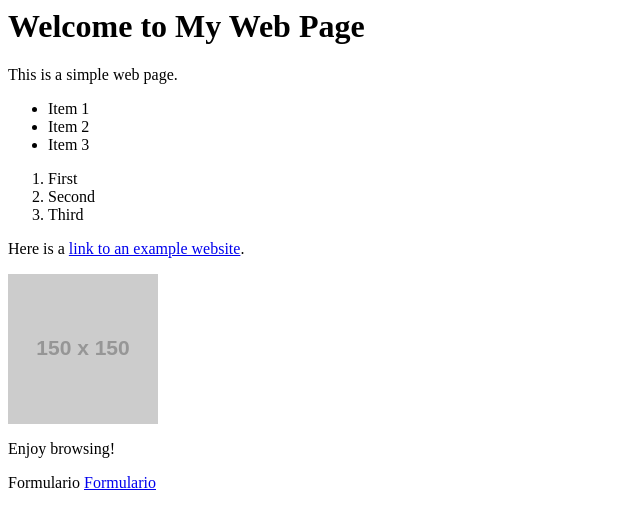
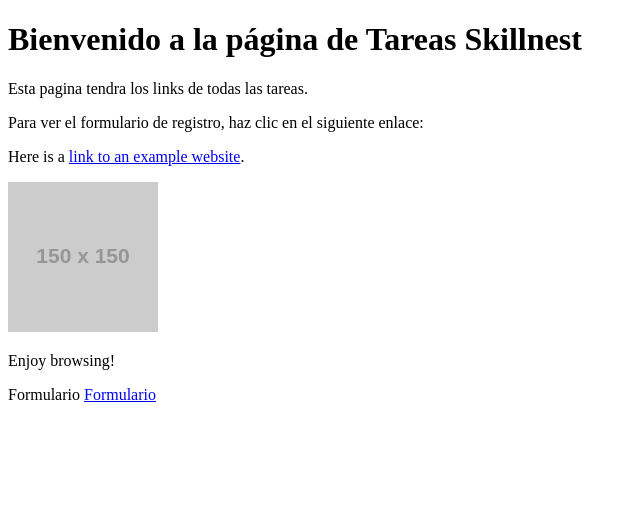
Before and after one commit to lipinskiii/Pre-bootcamp-Publico, a plain HTML site: page Formulario Tarea/index.html in a window 1280 px wide. Shown: the whole page, without its empty margins (0-640 px from the left). Drawn offline with Linux system fonts and the light colour scheme; placeholder pictures from the web are drawn by us.

Commit message:
Update index.html

```diff
--- a/Formulario Tarea/index.html
+++ b/Formulario Tarea/index.html
@@ -1,22 +1,14 @@
-<html>
+<!DOCTYPE html>
+<html lang="es">
 <head>
     <meta charset="UTF-8">
-    <title>My Web Page</title>
+    <title>Tareas Skillnest java</title>
 </head>
 <body>
-    <h1>Welcome to My Web Page</h1>
-    <p>This is a simple web page.</p>
+    <h1>Bienvenido a la página de Tareas Skillnest</h1>
+    <p>Esta pagina tendra los links de todas las tareas.</p>
 
-    <ul>
-        <li>Item 1</li>
-        <li>Item 2</li>
-        <li>Item 3</li>
-    </ul>
-    <ol>
-        <li>First</li>
-        <li>Second</li>
-        <li>Third</li>
-    </ol>
+    <p>Para ver el formulario de registro, haz clic en el siguiente enlace:</p>
     <p>Here is a <a href="https://www.example.com">link to an example website</a>.</p>
     <img src="https://via.placeholder.com/150" alt="Placeholder Image">
     <p>Enjoy browsing!</p>
```
